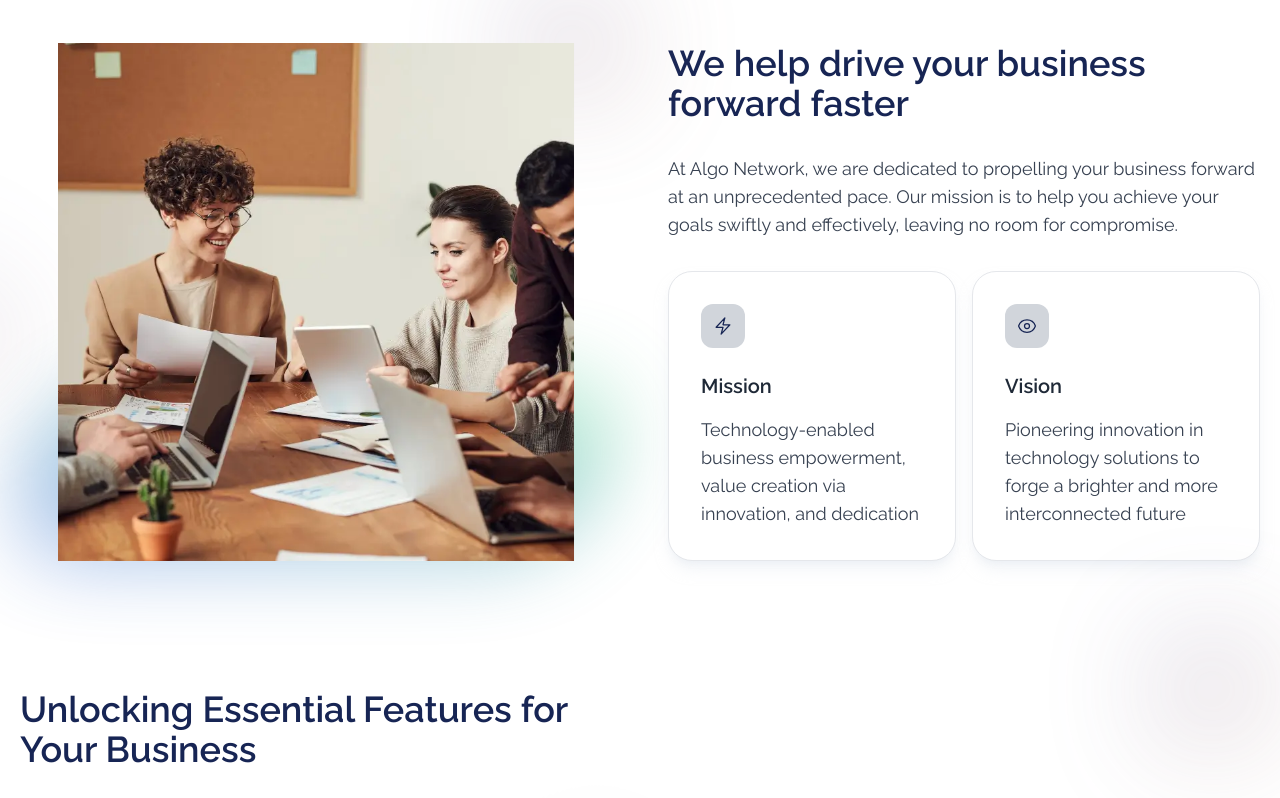
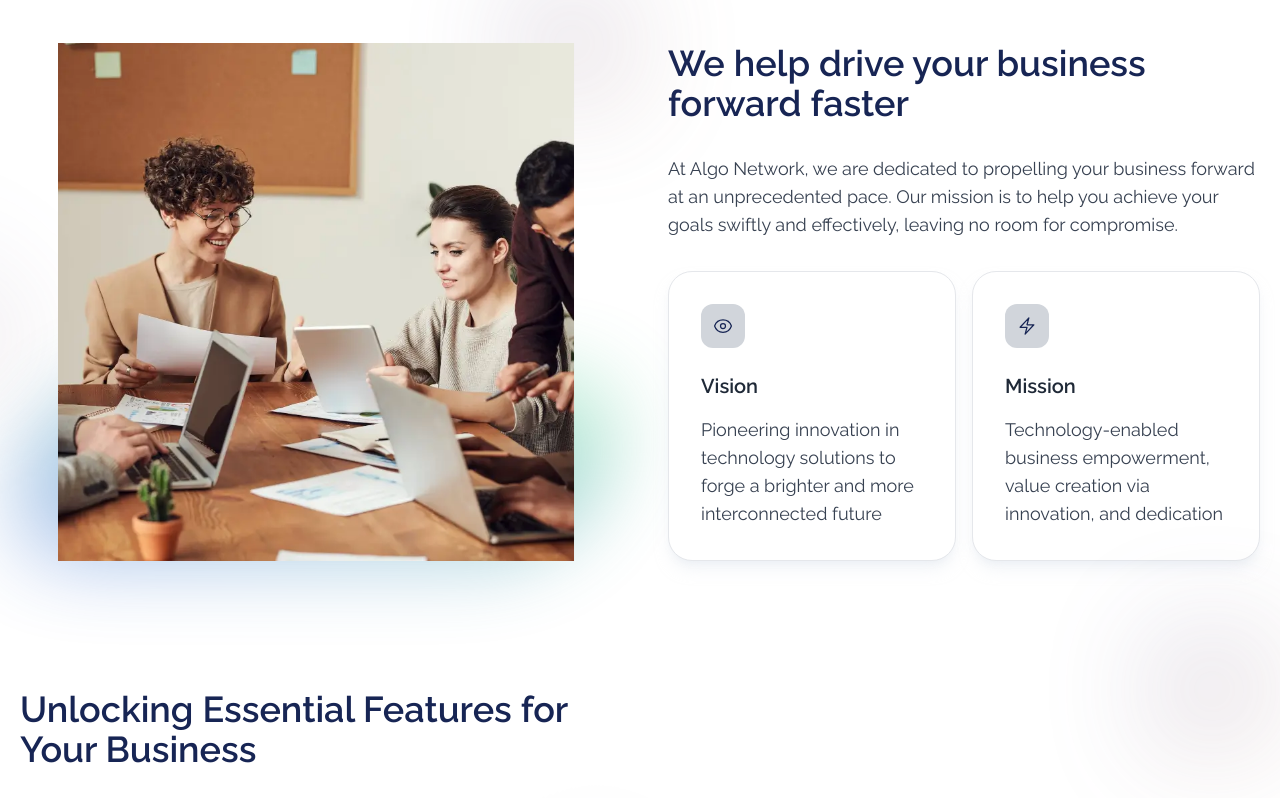
Before and after one commit to algonacci/AlgoNetwork, an Astro site: page / in a window 1280 px wide. Shown: the part 1823-2621 px from the top of the page. Built offline with nearby package versions, Linux system fonts and the light colour scheme; Astro itself is replaced by a stand-in of ours.

Commit message:
Update AboutUs.astro

```diff
--- a/src/components/sections/AboutUs.astro
+++ b/src/components/sections/AboutUs.astro
@@ -39,9 +39,9 @@ import Title from "../shared/Title.astro";
         an unprecedented pace. Our mission is to help you achieve your goals
         swiftly and effectively, leaving no room for compromise.
       </Paragraph>
-      <div
-        class="pt-8 grid grid-cols-2 items-center gap-4 max-w-3xl md:max-w-[none]"
-      >
+      <div class="pt-8 max-w-3xl md:max-w-[none]">
+        <div class="grid grid-cols-1 md:grid-cols-2 gap-4 items-center">
+          <div class="md:order-2">
             <Info
               description="Technology-enabled business empowerment, value creation via innovation, and dedication"
               title="Mission"
@@ -64,6 +64,8 @@ import Title from "../shared/Title.astro";
                 </svg>
               </span>
             </Info>
+          </div>
+          <div class="md:order-1">
             <Info
               description="Pioneering innovation in technology solutions to forge a brighter and more interconnected future"
               title="Vision"
@@ -86,11 +88,15 @@ import Title from "../shared/Title.astro";
                   <path
                     stroke-linecap="round"
                     stroke-linejoin="round"
-                d="M15 12a3 3 0 11-6 0 3 3 0 016 0z"></path>
+                    d="M15 12a3 3 0 11-6 0 3 3 0 016 0z"
+                  ></path>
                 </svg>
               </span>
             </Info>
           </div>
         </div>
+      </div>
+
+    </div>
   </Container>
 </section>
```
Lines whose indentation alone changed are shown as unchanged.
